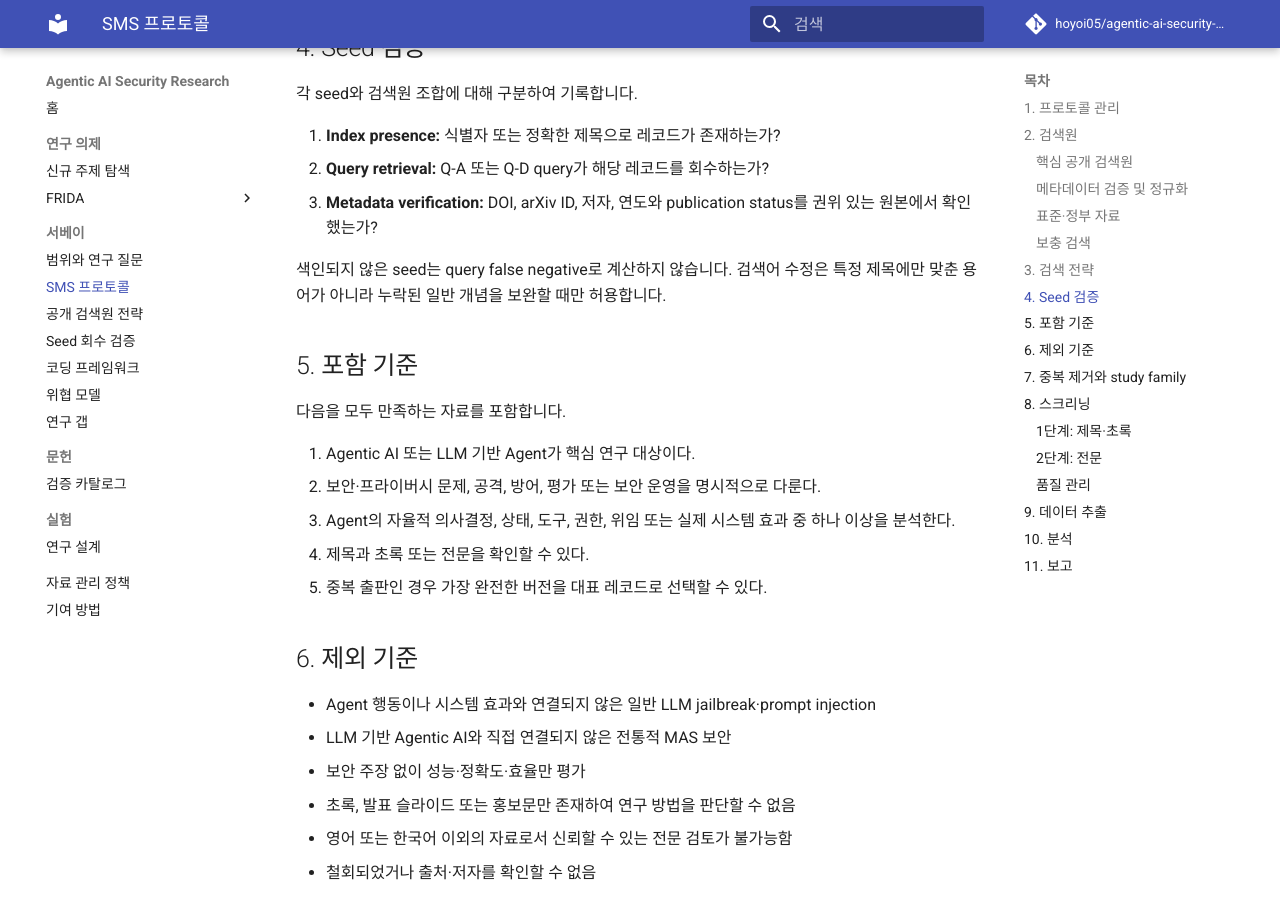
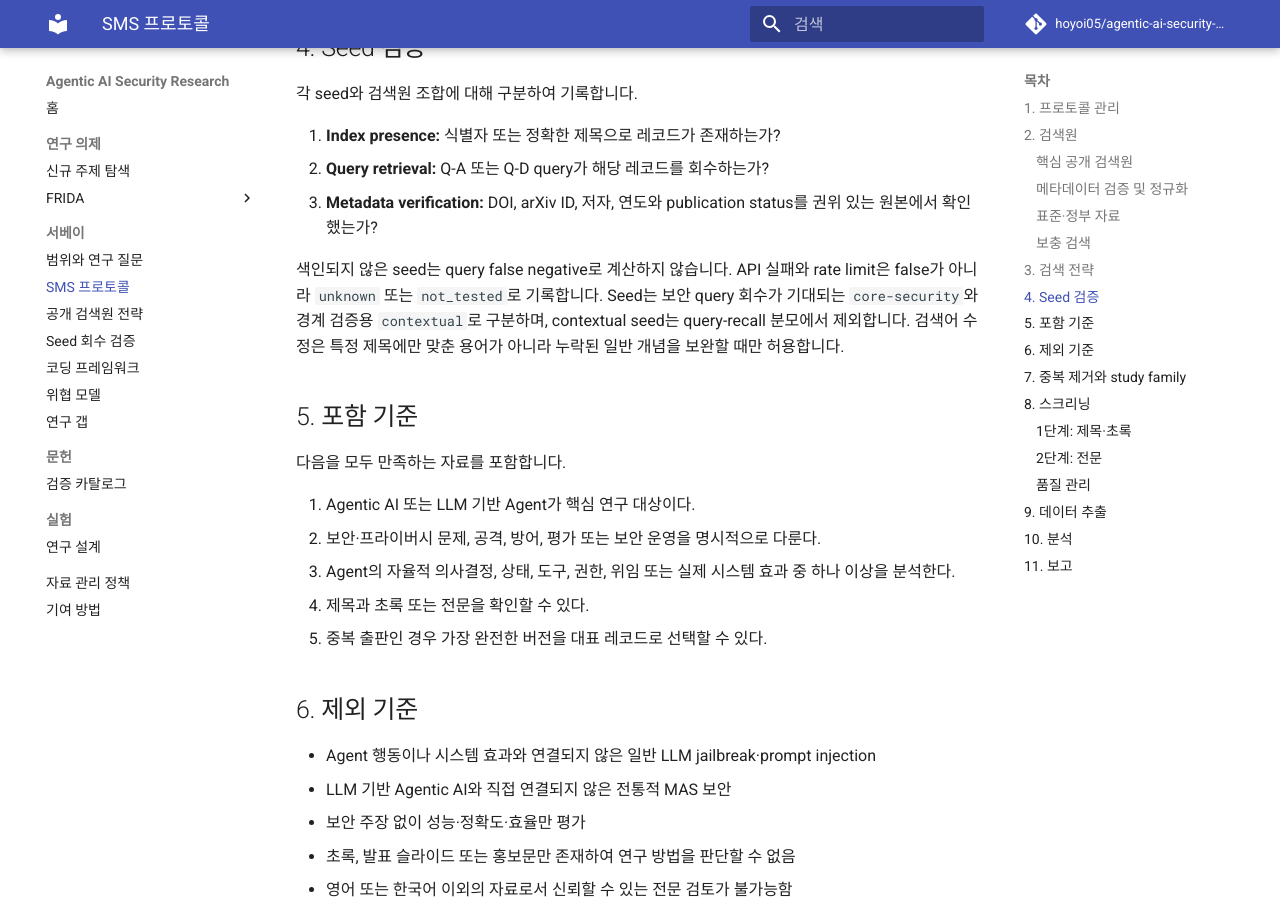
Before and after one commit to hoyoi05/agentic-ai-security-research, an MkDocs documentation site: the page built from docs/survey/protocol.md, in a window 1280 px wide and 900 px high, scrolled down 1528 px. Built offline with MkDocs 1.6.1 and Material for MkDocs 9.7.7, drawn with Linux system fonts in a browser that asks for light colours; comment, search, counter and statistics services are not loaded; some of the changed text lies outside the part shown.

Commit message:
docs: record pilot protocol status

```diff
--- a/docs/survey/protocol.md
+++ b/docs/survey/protocol.md
@@ -1,8 +1,8 @@
 # 체계적 매핑 연구 프로토콜
 
-> 프로토콜 버전: 1.1-draft
+> 프로토콜 버전: 1.2-pilot
 > 기준일: 2026-08-21
-> 상태: 공개 검색원 pilot 실행 전
+> 상태: arXiv pilot 완료; OpenAlex rate-aware 재실행 필요
 > 변경 사유: Scopus, Web of Science와 IEEE Xplore 구독 접근 부재
 
 ## 1. 프로토콜 관리
@@ -54,7 +54,7 @@
 2. **Query retrieval:** Q-A 또는 Q-D query가 해당 레코드를 회수하는가?
 3. **Metadata verification:** DOI, arXiv ID, 저자, 연도와 publication status를 권위 있는 원본에서 확인했는가?
 
-색인되지 않은 seed는 query false negative로 계산하지 않습니다. 검색어 수정은 특정 제목에만 맞춘 용어가 아니라 누락된 일반 개념을 보완할 때만 허용합니다.
+색인되지 않은 seed는 query false negative로 계산하지 않습니다. API 실패와 rate limit은 false가 아니라 `unknown` 또는 `not_tested`로 기록합니다. Seed는 보안 query 회수가 기대되는 `core-security`와 경계 검증용 `contextual`로 구분하며, contextual seed는 query-recall 분모에서 제외합니다. 검색어 수정은 특정 제목에만 맞춘 용어가 아니라 누락된 일반 개념을 보완할 때만 허용합니다.
 
 ## 5. 포함 기준
 
```
